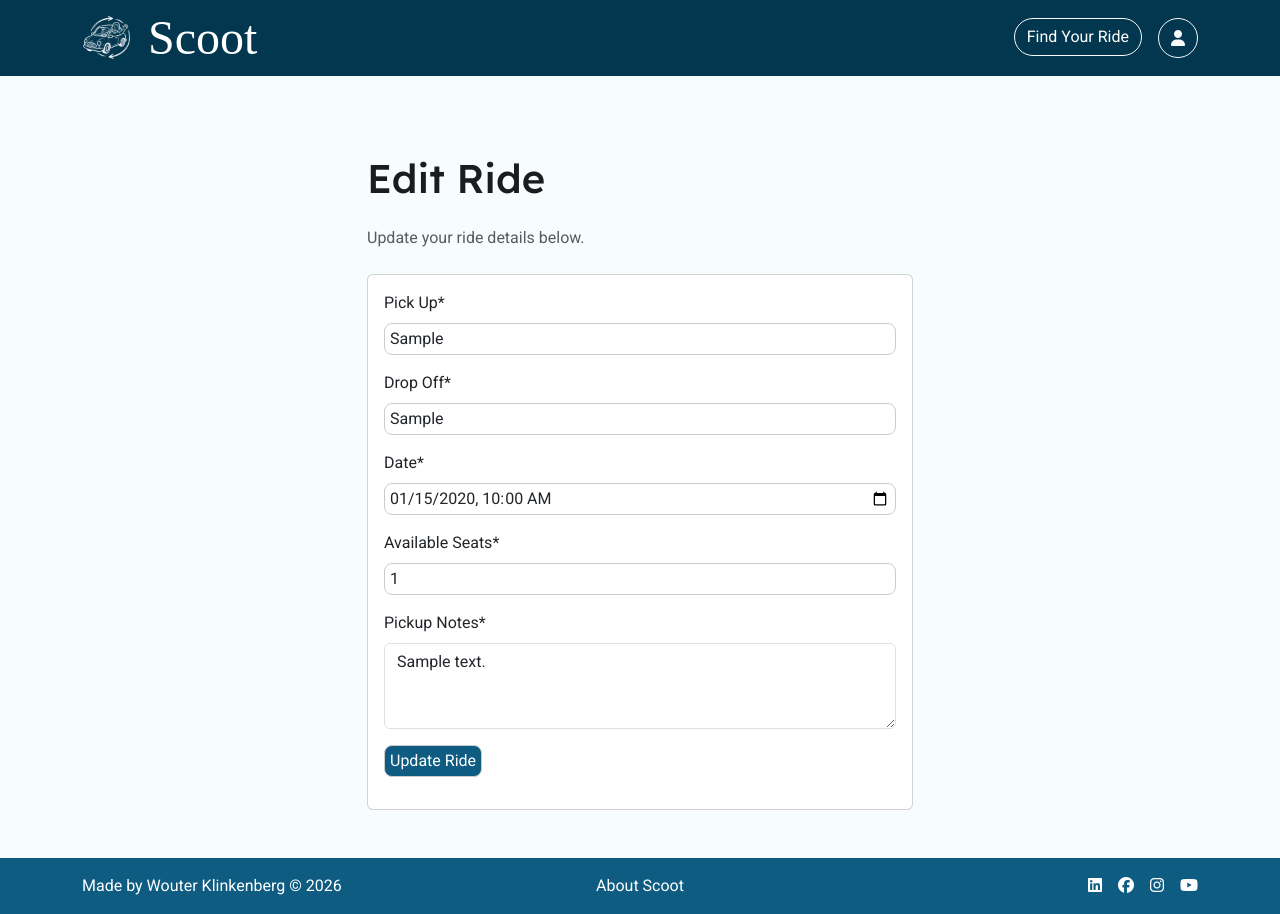
After one commit to wouter-codes/scoot, a Django app: page /rides/1/edit/ in a window 1280 px wide. The commit adds this page. Run offline with Django 5.2, Linux system fonts and the light colour scheme; a user stored in the database is signed in; tables that the repository leaves empty hold one stand-in row (values such as "Sample post"); some libraries are stand-ins or nearby versions; some web fonts are replaced.

Commit message:
Add edit ride functionality

```diff
--- a/rides/forms.py
+++ b/rides/forms.py
@@ -76,7 +76,11 @@ class RideCreateForm(forms.ModelForm):
         self.fields['pickup_notes'].widget.attrs['placeholder'] = 'e.g. Meet at the train station car park'
         self.helper = FormHelper()
         self.helper.form_method = 'post'
-        self.helper.add_input(Submit('submit', 'Create Ride', css_class='btn-primary'))
+        # Change button text if editing
+        if self.instance and self.instance.pk:
+            self.helper.add_input(Submit('submit', 'Update Ride', css_class='btn-primary'))
+        else:
+            self.helper.add_input(Submit('submit', 'Create Ride', css_class='btn-primary'))
 
     class Meta:
         model = Rides
--- /dev/null
+++ b/rides/templates/rides/edit_ride.html
@@ -0,0 +1,18 @@
+{% extends "base.html" %}
+{% load crispy_forms_tags %}
+
+{% block content %}
+<div class="container my-5">
+    <div class="row justify-content-center">
+        <div class="col-12 col-md-8 col-lg-6">
+            <h1 class="mb-4">Edit Ride</h1>
+            <p class="text-muted mb-4">Update your ride details below.</p>
+            <div class="card">
+                <div class="card-body">
+                    {% crispy form %}
+                </div>
+            </div>
+        </div>
+    </div>
+</div>
+{% endblock %}
--- a/rides/urls.py
+++ b/rides/urls.py
@@ -4,6 +4,7 @@ from . import views # import views.py from the current directory
 urlpatterns = [
     path('', views.search_rides, name='search_rides'),
     path('create-ride/', views.create_ride, name='create_ride'),
+    path('rides/<int:ride_id>/edit/', views.edit_ride, name='edit_ride'),
     path('rides/<int:ride_id>/delete/', views.delete_ride, name='delete_ride'),
     path('my-rides/', views.my_rides, name='my_rides'),
     path('rides/<int:ride_id>/request/', views.request_ride, name='request_ride'),
--- a/rides/views.py
+++ b/rides/views.py
@@ -127,6 +127,21 @@ def create_ride(request):
     return render(request, 'rides/create_ride.html', {'form': form})
 
 @login_required(login_url='account_signup')
+def edit_ride(request, ride_id):
+    """Allow ride creator to edit their ride listing."""
+    ride = get_object_or_404(Rides, id=ride_id)
+    if ride.driver == request.user:
+        form = RideCreateForm(request.POST or None, instance=ride)
+        if request.method == 'POST' and form.is_valid():
+            form.save()
+            messages.add_message(request, messages.SUCCESS, 'Ride updated successfully!')
+            return redirect('my_rides')
+        return render(request, 'rides/edit_ride.html', {'form': form, 'ride': ride})
+    else:
+        messages.add_message(request, messages.ERROR, 'You can only edit your own rides!')
+        return redirect('my_rides')
+
+@login_required(login_url='account_signup')
 def delete_ride(request, ride_id):
     """Allow ride creator to delete their ride listing."""
     ride = get_object_or_404(Rides, id=ride_id)
```
Also changed, not shown: rides/templates/rides/my_rides.html (+1 -8 lines).
